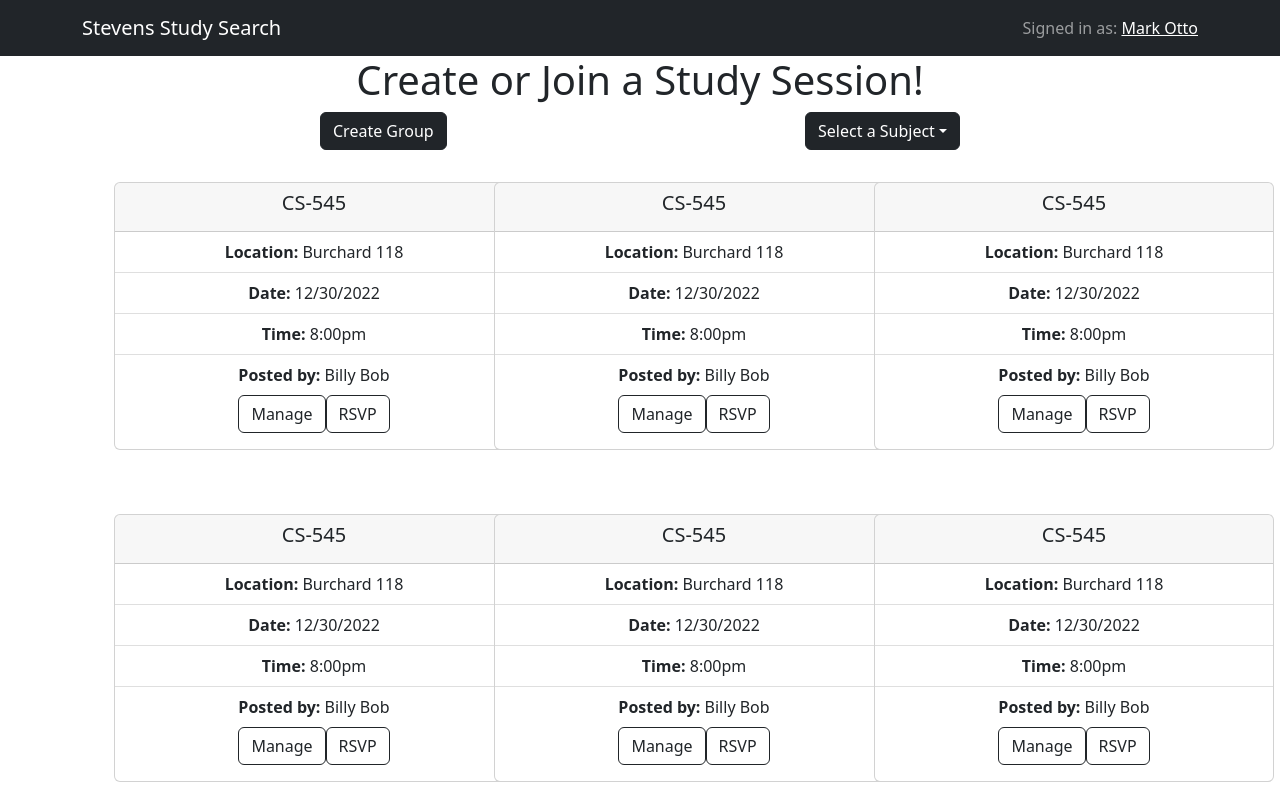
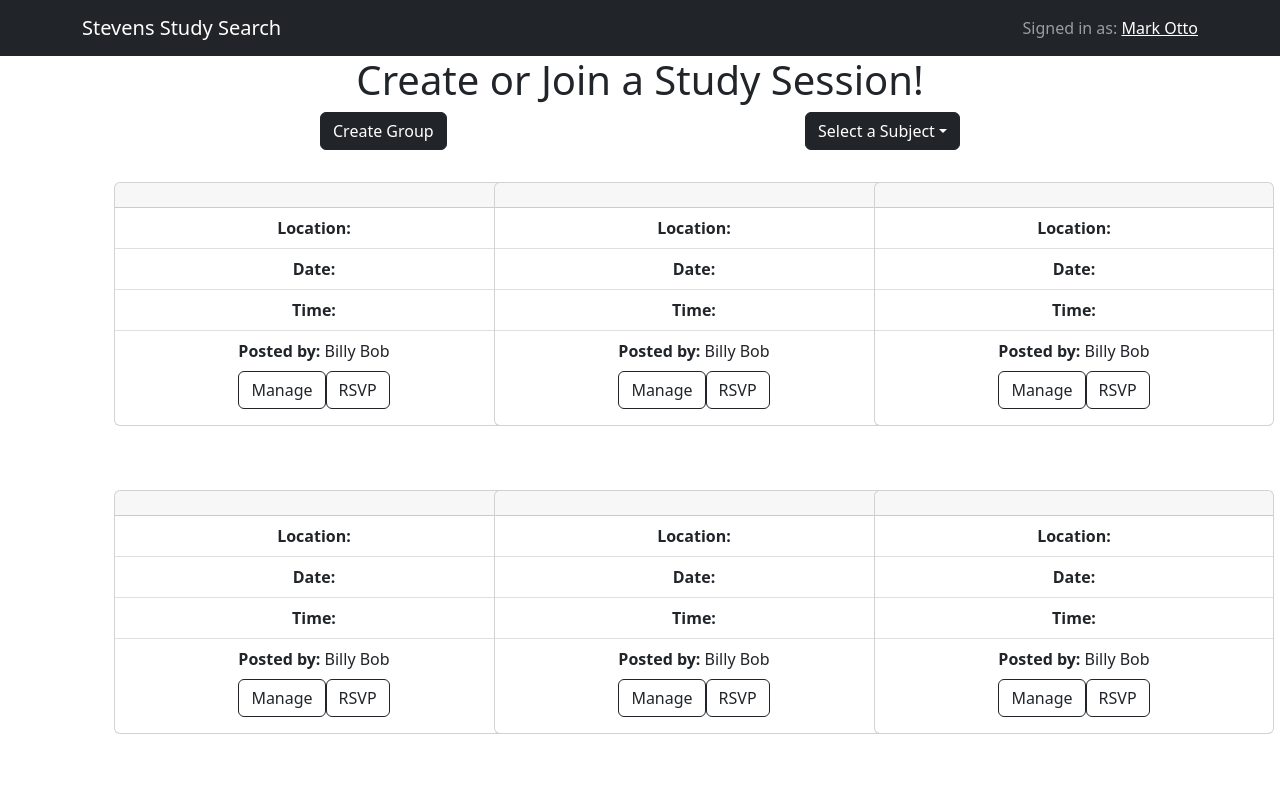
Before and after one commit to nromboug/Stevens_Study_Search_CS545, a React (Create React App) app in the folder client/: page / in a window 1280 px wide. Shown: the top 796 px of the page. Built offline with nearby package versions, Linux system fonts and the light colour scheme.

Commit message:
attaching backend

```diff
--- a/client/package.json
+++ b/client/package.json
@@ -6,6 +6,7 @@
     "@testing-library/jest-dom": "^5.16.5",
     "@testing-library/react": "^13.4.0",
     "@testing-library/user-event": "^13.5.0",
+    "axios": "^1.2.0",
     "bootstrap": "^5.2.3",
     "react": "^18.2.0",
     "react-bootstrap": "^2.6.0",
@@ -14,6 +15,7 @@
     "sass": "^1.56.1",
     "web-vitals": "^2.1.4"
   },
+  "proxy": "http://localhost:5000",
   "scripts": {
     "start": "react-scripts start",
     "build": "react-scripts build",
--- a/client/src/components/StudySessionCard.js
+++ b/client/src/components/StudySessionCard.js
@@ -3,25 +3,25 @@ import Card from "react-bootstrap/Card";
 import Button from "react-bootstrap/Button";
 import ListGroup from "react-bootstrap/ListGroup";
 
-function StudySessionCard() {
+function StudySessionCard(props) {
   return (
     <Card className="study-session-card" style={{ width: "25rem" }}>
       <Card.Body>
         <Card.Header>
-          <Card.Title>CS-545</Card.Title>
+          <Card.Title>{props.name}</Card.Title>
         </Card.Header>
         <ListGroup variant="flush">
           <ListGroup.Item>
             <b>Location: </b>
-            Burchard 118
+            {props.location}
           </ListGroup.Item>
           <ListGroup.Item>
             <b>Date: </b>
-            12/30/2022
+            {props.date}
           </ListGroup.Item>
           <ListGroup.Item>
             <b>Time: </b>
-            8:00pm
+            {props.time}
           </ListGroup.Item>
           <ListGroup.Item>
             <b>Posted by: </b>
--- a/client/src/components/StudySessionGrid.js
+++ b/client/src/components/StudySessionGrid.js
@@ -3,12 +3,14 @@ import Container from "react-bootstrap/Container";
 import Row from "react-bootstrap/Row";
 import Col from "react-bootstrap/Col";
 import StudySessionCard from "./StudySessionCard";
+const axios = require('axios');
 function StudySessionGrid() {
+
   return (
     <Container>
       <Row xs={1} md={3}>
         <Col>
-          <StudySessionCard></StudySessionCard>
+          <StudySessionCard location=""></StudySessionCard>
         </Col>
         <Col>
           <StudySessionCard></StudySessionCard>
```
Also changed, not shown: 1 other file (tests, documents, lock files or other folders).
